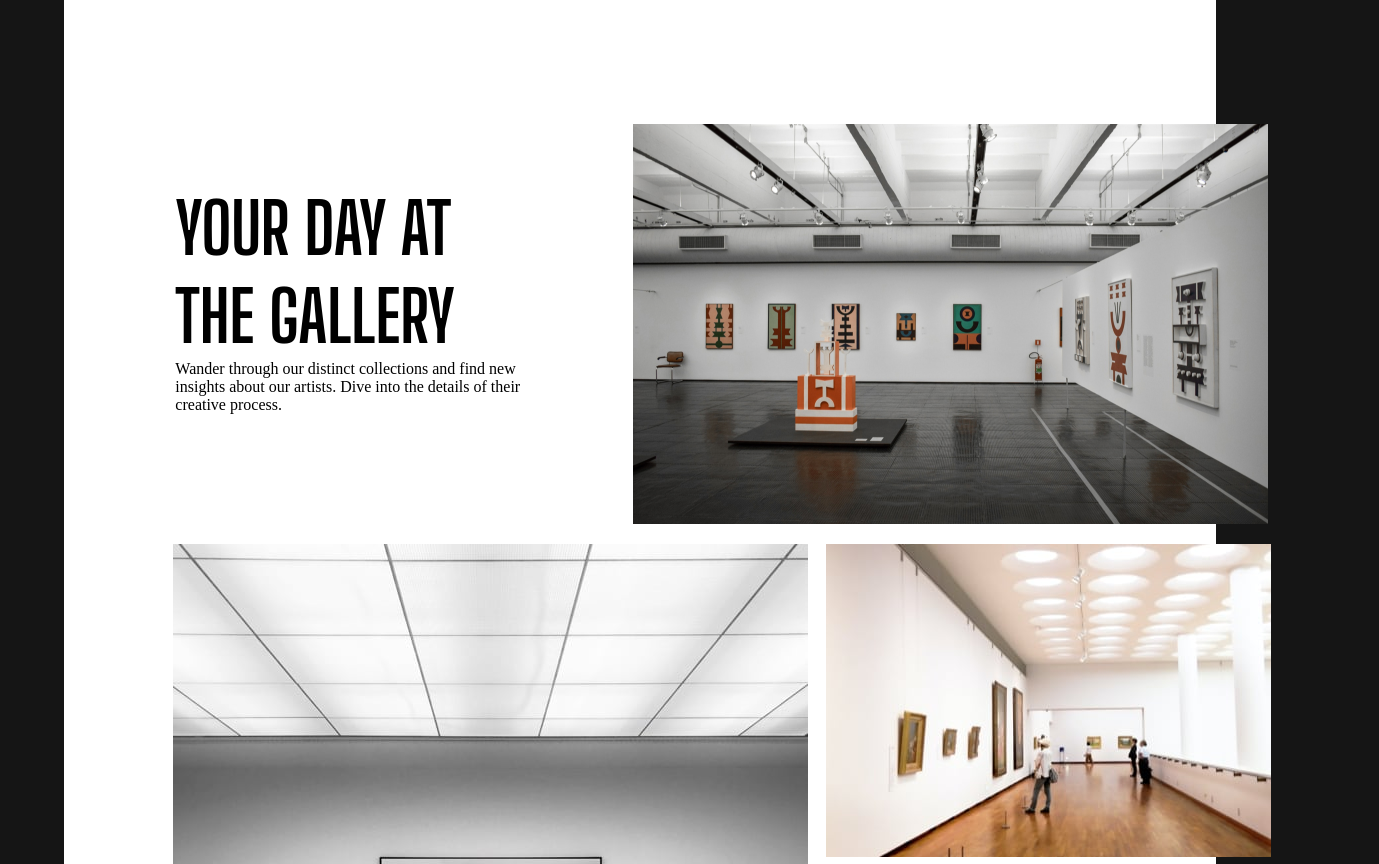
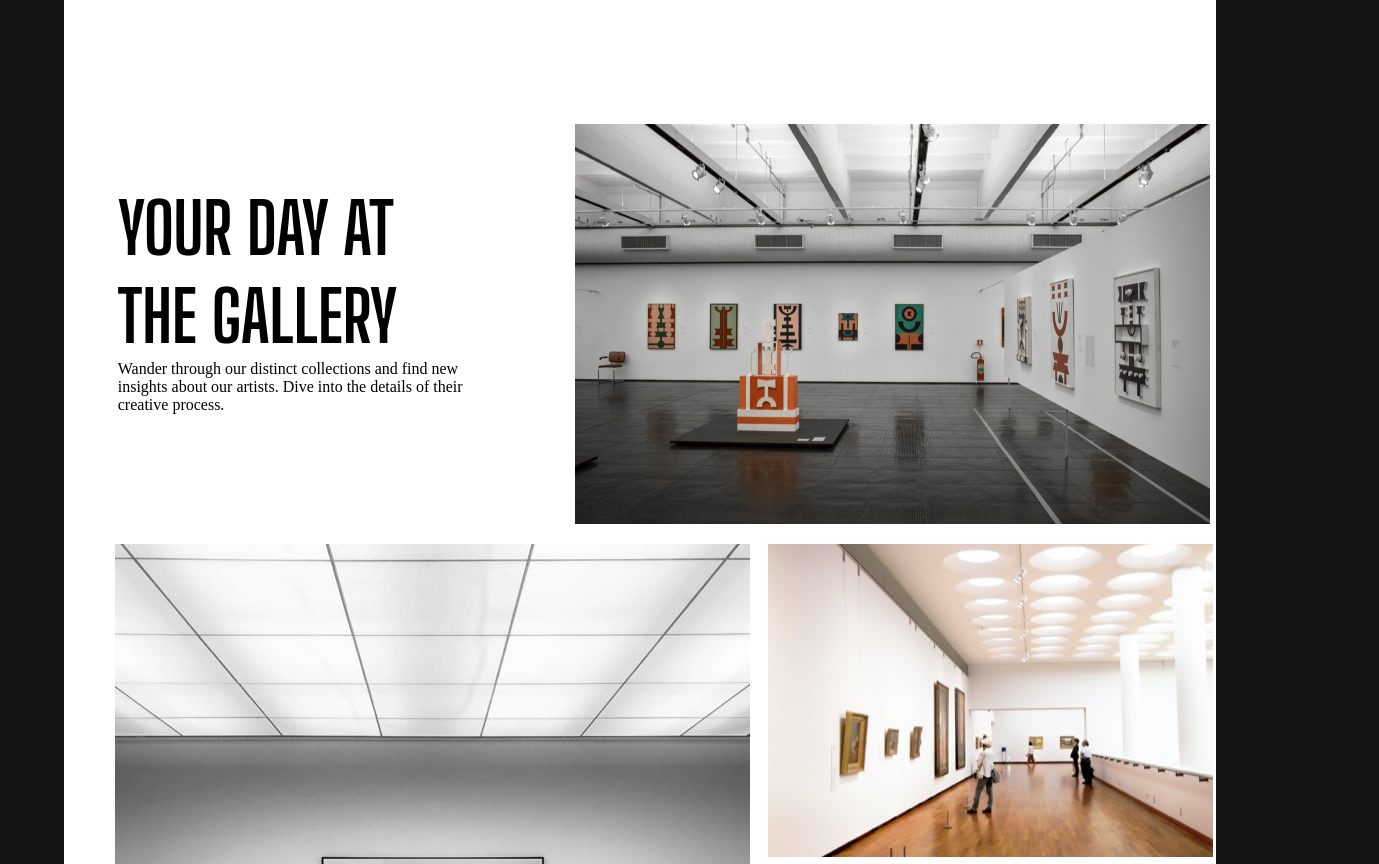
Before and after one commit to gulraizramzan/Gn-Assignment, a plain HTML site: page index.html in a window 1280 px wide. Shown: the part 860-1724 px from the top of the page, 1379 px wide, since content can reach past the window. Drawn offline with Linux system fonts and the light colour scheme.

Commit message:
Update index.html

```diff
--- a/index.html
+++ b/index.html
@@ -77,11 +77,11 @@
         -webkit-background-clip: text;
       }
       .mid {
-        padding: 0px 5% 0px 5%;
+
         width: 1200px;
         height: 1150px;
         margin-top: 180px;
-        justify-self: start;
+
          /* border: 2px solid green; */
 
       }
```
